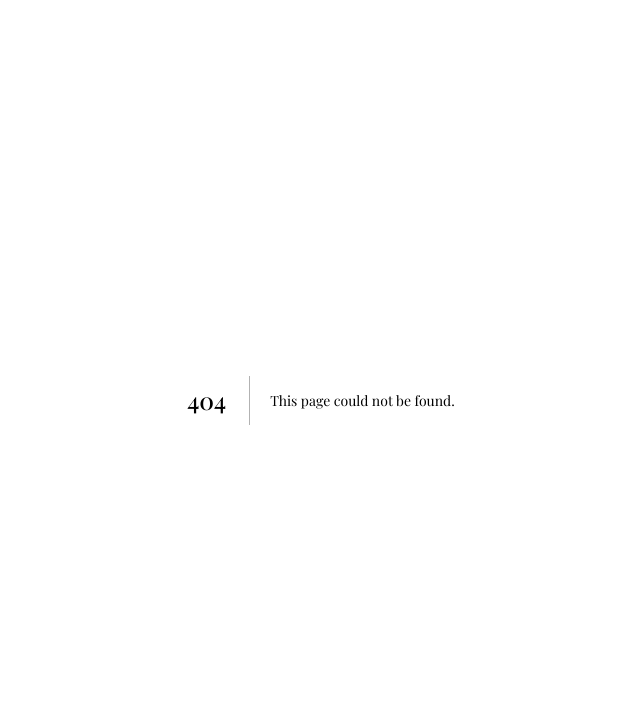
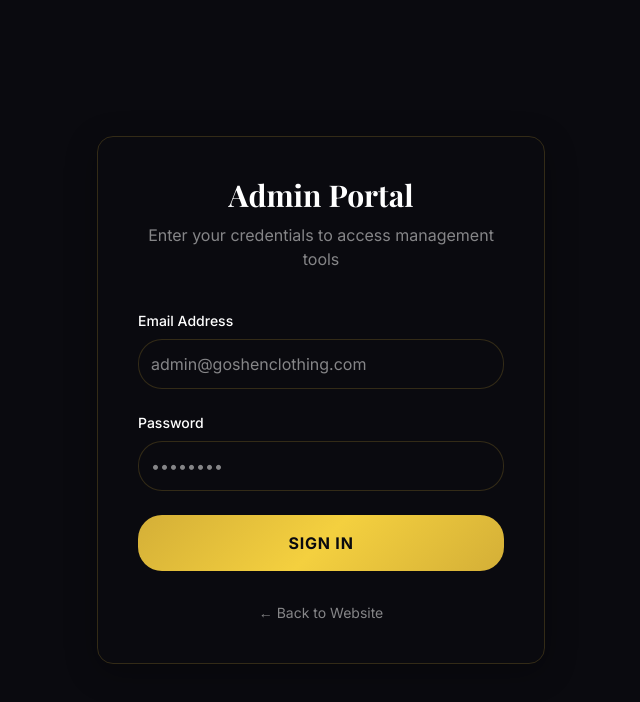
Before and after one commit to Goshenclothing/goshen-website, a Next.js app: page /admin/login in a window 1280 px wide. Before the commit this address had no page. Shown: the top 702 px of the page, without its empty margins (319-959 px from the left). Built offline with nearby package versions, Linux system fonts and the light colour scheme; no server answers; a web font is replaced by a local one.

Commit message:
Add Supabase client, SQL schema, and Admin Login page

```diff
--- a/package.json
+++ b/package.json
@@ -10,6 +10,7 @@
   },
   "dependencies": {
     "@google/generative-ai": "^0.24.1",
+    "@supabase/supabase-js": "^2.91.0",
     "next": "16.1.4",
     "react": "19.2.3",
     "react-dom": "19.2.3"
--- /dev/null
+++ b/src/app/admin/login/page.tsx
@@ -0,0 +1,88 @@
+'use client';
+
+import { useState } from 'react';
+import { supabase } from '@/lib/supabase';
+import { useRouter } from 'next/navigation';
+
+export default function AdminLogin() {
+    const [email, setEmail] = useState('');
+    const [password, setPassword] = useState('');
+    const [loading, setLoading] = useState(false);
+    const [error, setError] = useState<string | null>(null);
+    const router = useRouter();
+
+    const handleLogin = async (e: React.FormEvent) => {
+        e.preventDefault();
+        setLoading(true);
+        setError(null);
+
+        const { error } = await supabase.auth.signInWithPassword({
+            email,
+            password,
+        });
+
+        if (error) {
+            setError(error.message);
+        } else {
+            router.push('/');
+        }
+        setLoading(false);
+    };
+
+    return (
+        <div className="min-h-screen flex items-center justify-center bg-[var(--color-bg-dark)] px-4">
+            <div className="max-w-md w-full bg-[var(--gradient-card)] p-10 rounded-[var(--radius-md)] border border-[var(--color-border)] shadow-[var(--shadow-card)]">
+                <div className="text-center mb-10">
+                    <h1 className="text-3xl font-bold mb-2">Admin Portal</h1>
+                    <p className="text-[var(--color-text-subtle)]">Enter your credentials to access management tools</p>
+                </div>
+
+                <form onSubmit={handleLogin} className="space-y-6">
+                    <div>
+                        <label className="block text-sm font-medium mb-2">Email Address</label>
+                        <input
+                            type="email"
+                            className="w-full bg-[var(--color-bg-dark)] border border-[var(--color-border)] rounded-lg p-3 focus:outline-none focus:border-[var(--color-primary)] transition-colors"
+                            placeholder="admin@goshenclothing.com"
+                            value={email}
+                            onChange={(e) => setEmail(e.target.value)}
+                            required
+                        />
+                    </div>
+
+                    <div>
+                        <label className="block text-sm font-medium mb-2">Password</label>
+                        <input
+                            type="password"
+                            className="w-full bg-[var(--color-bg-dark)] border border-[var(--color-border)] rounded-lg p-3 focus:outline-none focus:border-[var(--color-primary)] transition-colors"
+                            placeholder="••••••••"
+                            value={password}
+                            onChange={(e) => setPassword(e.target.value)}
+                            required
+                        />
+                    </div>
+
+                    {error && (
+                        <div className="text-red-500 text-sm bg-red-500/10 p-3 rounded-lg border border-red-500/20">
+                            {error}
+                        </div>
+                    )}
+
+                    <button
+                        type="submit"
+                        disabled={loading}
+                        className="btn btn-primary w-full justify-center"
+                    >
+                        {loading ? 'Authenticating...' : 'Sign In'}
+                    </button>
+                </form>
+
+                <div className="mt-8 text-center text-sm text-[var(--color-text-subtle)]">
+                    <button onClick={() => router.push('/')} className="hover:text-[var(--color-primary)] transition-colors">
+                        ← Back to Website
+                    </button>
+                </div>
+            </div>
+        </div>
+    );
+}
--- /dev/null
+++ b/src/lib/supabase.ts
@@ -0,0 +1,10 @@
+import { createClient } from '@supabase/supabase-js';
+
+const supabaseUrl = process.env.NEXT_PUBLIC_SUPABASE_URL || '';
+const supabaseAnonKey = process.env.NEXT_PUBLIC_SUPABASE_ANON_KEY || '';
+
+if (!supabaseUrl || !supabaseAnonKey) {
+    console.warn("Supabase credentials missing. Database features will be disabled until configured.");
+}
+
+export const supabase = createClient(supabaseUrl, supabaseAnonKey);
```
Also changed, not shown: 2 other files (tests, documents, lock files or other folders).
